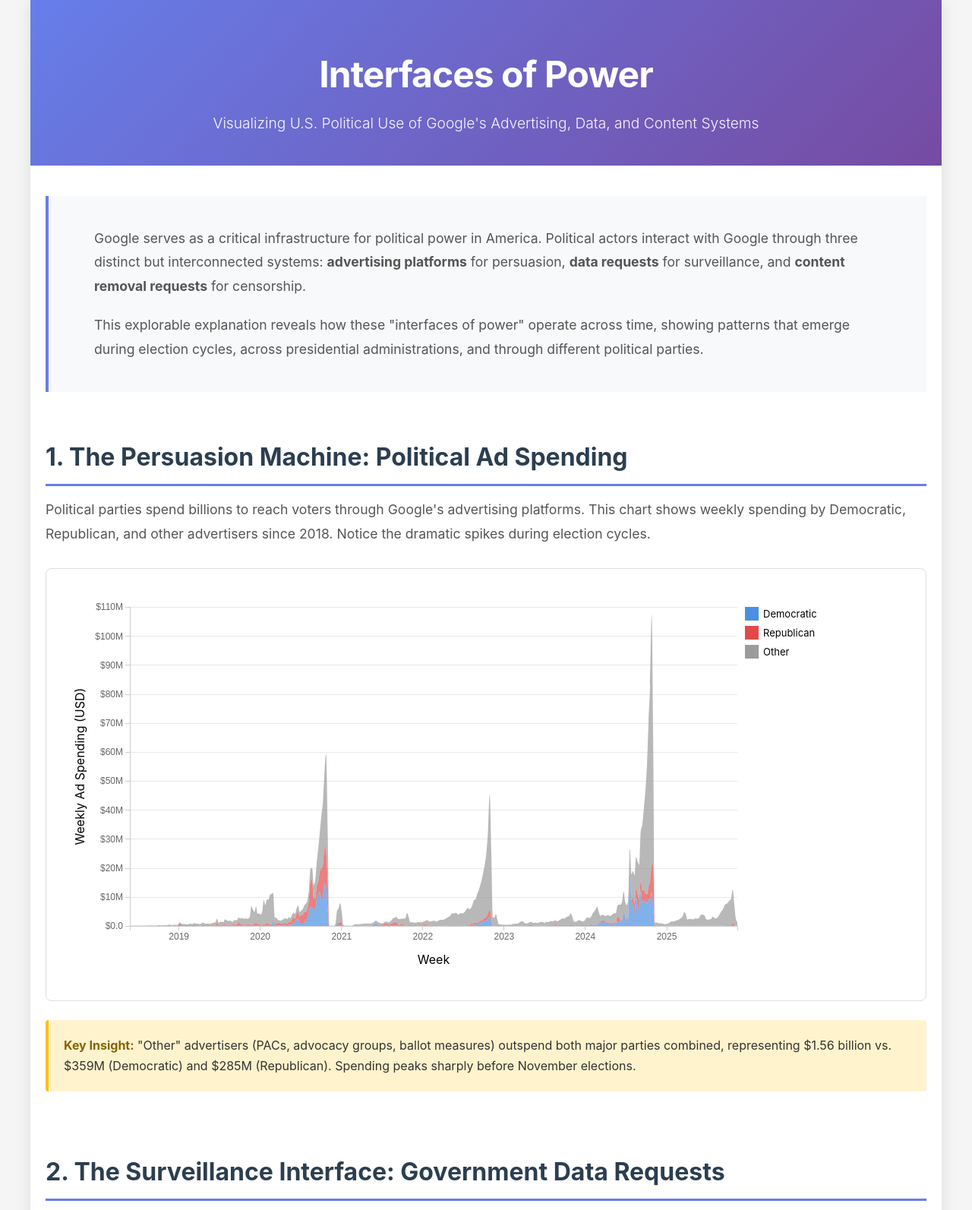
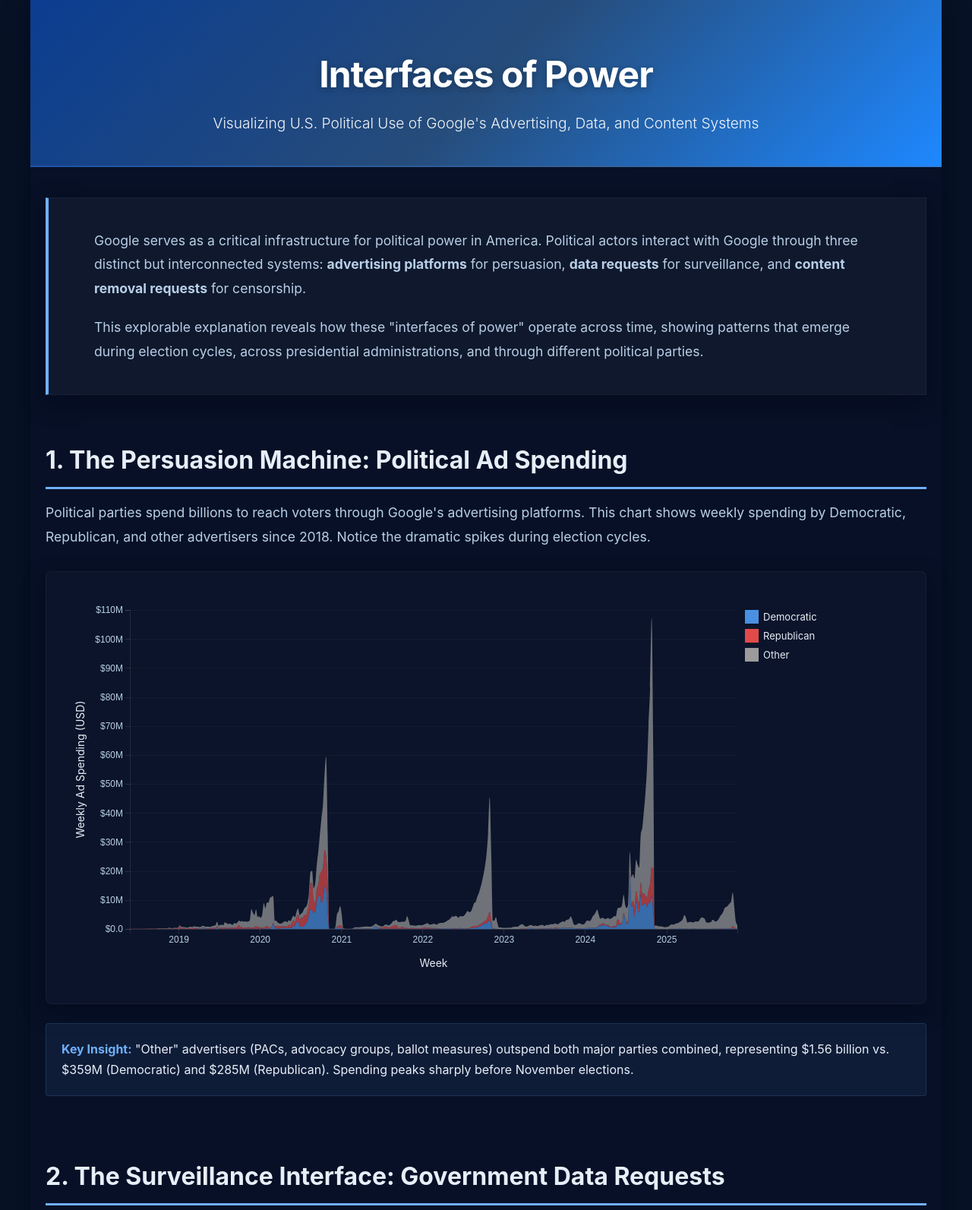
Before and after one commit to dsalcido-ucsd/politics_google, a website: page interfaces-of-power/public/index.html in a window 1280 px wide. Shown: the top 1593 px of the page at 76% size. Drawn offline with nearby package versions, Linux system fonts and the light colour scheme.

Commit message:
style update

```diff
--- a/interfaces-of-power/public/assets/css/styles.css
+++ b/interfaces-of-power/public/assets/css/styles.css
@@ -8,25 +8,26 @@
 body {
     font-family: -apple-system, BlinkMacSystemFont, 'Segoe UI', Roboto, Oxygen, Ubuntu, Cantarell, sans-serif;
     line-height: 1.6;
-    color: #333;
-    background-color: #f5f5f5;
+    color: #e6eef8;
+    background-color: #071226;
 }
 
 .container {
     max-width: 1200px;
     margin: 0 auto;
     padding: 20px;
-    background-color: white;
-    box-shadow: 0 0 20px rgba(0, 0, 0, 0.1);
+    background-color: #071026;
+    box-shadow: 0 10px 30px rgba(2, 6, 23, 0.6);
 }
 
 /* Header */
 header {
     text-align: center;
     padding: 60px 20px 40px;
-    background: linear-gradient(135deg, #667eea 0%, #764ba2 100%);
+    background: linear-gradient(135deg, #0b3d91 0%, #264c7a 50%, #1e88ff 100%);
     color: white;
     margin: -20px -20px 40px -20px;
+    border-bottom: 2px solid rgba(111, 176, 255, 0.2);
 }
 
 header h1 {
@@ -34,6 +35,7 @@
     font-weight: 700;
     margin-bottom: 10px;
     letter-spacing: -1px;
+    text-shadow: 0 2px 10px rgba(0, 0, 0, 0.3);
 }
 
 .subtitle {
@@ -45,21 +47,24 @@
 /* Introduction */
 .intro {
     padding: 40px 60px;
-    background-color: #f8f9fa;
-    border-left: 4px solid #667eea;
+    background-color: rgba(255, 255, 255, 0.03);
+    border-left: 4px solid #6fb0ff;
     margin-bottom: 60px;
+    box-shadow: 0 10px 30px rgba(2, 6, 23, 0.4);
+    border: 1px solid rgba(255, 255, 255, 0.04);
+    border-left: 4px solid #6fb0ff;
 }
 
 .lead {
     font-size: 1.3em;
     line-height: 1.8;
     margin-bottom: 20px;
-    color: #2c3e50;
+    color: #e6eef8;
 }
 
 .intro p {
     font-size: 1.1em;
-    color: #555;
+    color: #b8cfe6;
     line-height: 1.8;
 }
 
@@ -70,62 +75,67 @@
 
 .visualization-section h2 {
     font-size: 2em;
-    color: #2c3e50;
+    color: #e6eef8;
     margin-bottom: 15px;
     padding-bottom: 10px;
-    border-bottom: 3px solid #667eea;
+    border-bottom: 3px solid #6fb0ff;
 }
 
 .description {
     font-size: 1.1em;
-    color: #555;
+    color: #b8cfe6;
     margin-bottom: 30px;
     line-height: 1.8;
 }
 
 /* Chart containers */
 .chart-container {
-    background-color: #fff;
+    background-color: rgba(255, 255, 255, 0.02);
     padding: 30px;
-    border: 1px solid #e0e0e0;
+    border: 1px solid rgba(255, 255, 255, 0.04);
     border-radius: 8px;
     margin-bottom: 25px;
     min-height: 400px;
+    box-shadow: 0 10px 30px rgba(2, 6, 23, 0.4);
 }
 
 /* Insight boxes */
 .insight-box {
-    background-color: #fff3cd;
-    border-left: 4px solid #ffc107;
+    background-color: rgba(111, 176, 255, 0.08);
+    border-left: 4px solid #6fb0ff;
     padding: 20px;
     margin-top: 20px;
     border-radius: 4px;
     font-size: 1em;
     line-height: 1.7;
+    color: #e6eef8;
+    border: 1px solid rgba(111, 176, 255, 0.15);
 }
 
 .insight-box strong {
-    color: #856404;
+    color: #6fb0ff;
 }
 
 /* Conclusion */
 .conclusion {
     padding: 50px 60px;
-    background: linear-gradient(135deg, #f5f7fa 0%, #c3cfe2 100%);
+    background: linear-gradient(135deg, #0b3d91 0%, #071226 100%);
     border-radius: 8px;
     margin: 60px 0 40px 0;
+    border: 1px solid rgba(255, 255, 255, 0.04);
+    box-shadow: 0 10px 30px rgba(2, 6, 23, 0.6);
 }
 
 .conclusion h2 {
     font-size: 2em;
-    color: #2c3e50;
+    color: #e6eef8;
     margin-bottom: 20px;
 }
 
 .conclusion p {
     font-size: 1.15em;
     line-height: 1.9;
-    color: #2c3e50;
+    color: #b8cfe6;
     margin-bottom: 15px;
 }
 
@@ -133,9 +143,10 @@
 footer {
     text-align: center;
     padding: 40px 20px;
-    background-color: #2c3e50;
-    color: white;
+    background-color: #071226;
+    color: #b8cfe6;
     margin: 60px -20px -20px -20px;
+    border-top: 1px solid rgba(255, 255, 255, 0.06);
 }
 
 footer p {
@@ -144,13 +155,13 @@
 }
 
 footer a {
-    color: #667eea;
+    color: #6fb0ff;
     text-decoration: none;
     transition: color 0.3s;
 }
 
 footer a:hover {
-    color: #5566d8;
+    color: #9fc9ff;
     text-decoration: underline;
 }
 
@@ -161,12 +172,17 @@
 
 .axis path,
 .axis line {
-    stroke: #ccc;
+    stroke: rgba(255, 255, 255, 0.1);
     shape-rendering: crispEdges;
 }
 
 .axis text {
-    fill: #666;
+    fill: #b8cfe6;
+}
+
+.axis-label {
+    fill: #e6eef8;
+    font-size: 14px;
 }
 
 .line {
@@ -193,6 +209,10 @@
 
 .legend {
     font-size: 14px;
+}
+
+.legend text {
+    fill: #e6eef8;
 }
 
 .legend-item {
@@ -236,7 +256,7 @@
 
 /* Grid lines */
 .grid line {
-    stroke: #e0e0e0;
+    stroke: rgba(255, 255, 255, 0.05);
     stroke-opacity: 0.7;
     shape-rendering: crispEdges;
 }
```
Also changed, not shown: 1 other file.
